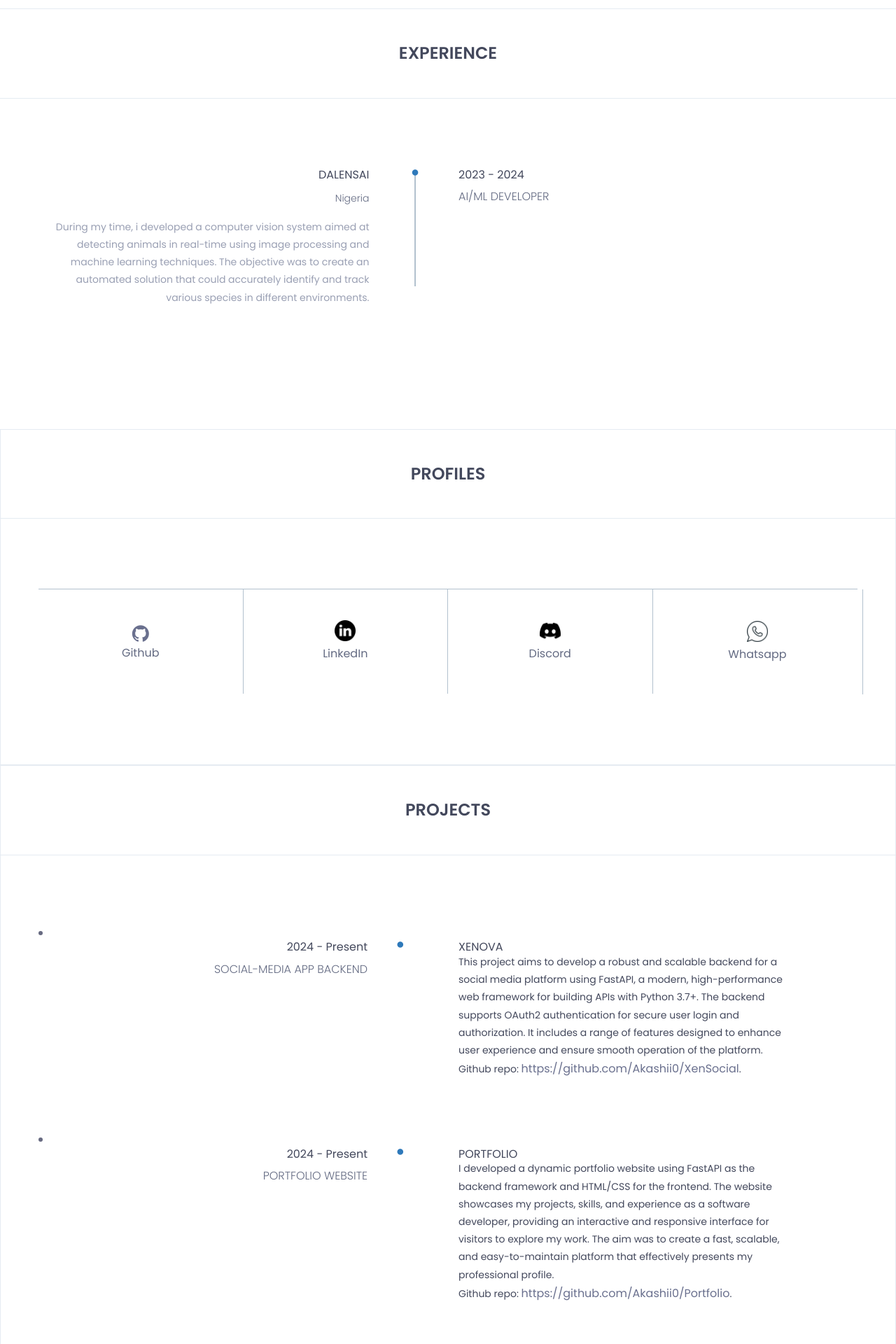
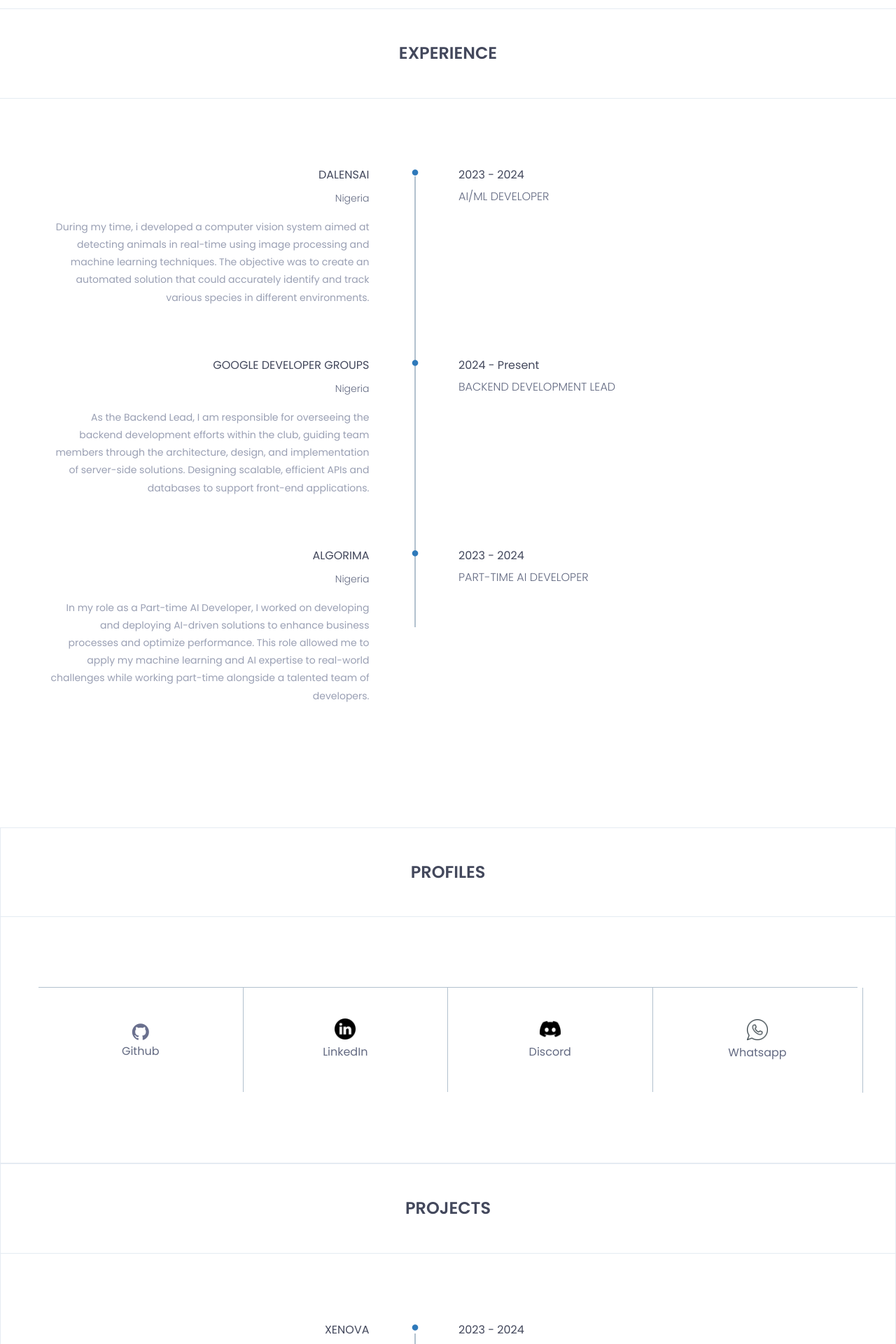
Before and after one commit to Akashii0/Portfolio, a FastAPI app: page / in a window 1280 px wide. Shown: the part 3144-5064 px from the top of the page at 70% size. Run offline with FastAPI, Linux system fonts and the light colour scheme; some libraries are stand-ins or nearby versions.

Commit message:
Updated index.html :DD

```diff
--- a/templates/index.html
+++ b/templates/index.html
@@ -355,6 +355,82 @@
 								</div><!--/.single-timeline-box-->
 							</li>
 
+							<li>
+								<div class="single-timeline-box fix">
+									<div class="row">
+										<div class="col-md-offset-1 col-md-5 experience-time-responsive">
+											<div class="experience-time">
+												<h2>
+													<span><i class="fa fa-circle" aria-hidden="true"></i></span>
+													2024 - Present
+												</h2>
+												<h3>Backend Development Lead</h3>
+											</div><!--/.experience-time-->
+										</div><!--/.col-->
+										<div class="col-md-5">
+											<div class="timeline">
+												<div class="timeline-content text-right">
+													<h4 class="title">
+														Google Developer Groups
+													</h4>
+													<h5>Nigeria</h5>
+													<p class="description">
+														As the Backend Lead, I am responsible for overseeing the backend development efforts within the club, guiding team members through the architecture, design, and implementation of server-side solutions. Designing scalable, efficient APIs and databases to support front-end applications.
+													</p>
+												</div><!--/.timeline-content-->
+											</div><!--/.timeline-->
+										</div><!--/.col-->
+										<div class="col-md-offset-1 col-md-5 experience-time-main">
+											<div class="experience-time">
+												<h2>
+													<span><i class="fa fa-circle" aria-hidden="true"></i></span>
+													2024 - Present
+												</h2>
+												<h3>Backend Development Lead</h3>
+											</div><!--/.experience-time-->
+										</div><!--/.col-->
+									</div>
+								</div><!--/.single-timeline-box-->
+							</li>
+
+							<li>
+								<div class="single-timeline-box fix">
+									<div class="row">
+										<div class="col-md-offset-1 col-md-5 experience-time-responsive">
+											<div class="experience-time">
+												<h2>
+													<span><i class="fa fa-circle" aria-hidden="true"></i></span>
+													2023 - 2024
+												</h2>
+												<h3>Part-time AI Developer</h3>
+											</div><!--/.experience-time-->
+										</div><!--/.col-->
+										<div class="col-md-5">
+											<div class="timeline">
+												<div class="timeline-content text-right">
+													<h4 class="title">
+														Algorima
+													</h4>
+													<h5>Nigeria</h5>
+													<p class="description">
+														In my role as a Part-time AI Developer, I worked on developing and deploying AI-driven solutions to enhance business processes and optimize performance. This role allowed me to apply my machine learning and AI expertise to real-world challenges while working part-time alongside a talented team of developers.
+													</p>
+												</div><!--/.timeline-content-->
+											</div><!--/.timeline-->
+										</div><!--/.col-->
+										<div class="col-md-offset-1 col-md-5 experience-time-main">
+											<div class="experience-time">
+												<h2>
+													<span><i class="fa fa-circle" aria-hidden="true"></i></span>
+													2023 - 2024
+												</h2>
+												<h3>Part-time AI Developer</h3>
+											</div><!--/.experience-time-->
+										</div><!--/.col-->
+									</div>
+								</div><!--/.single-timeline-box-->
+							</li>
+
 						</ul>
 					</div><!--.main-timeline-->
 				</div><!--.experience-content-->
@@ -438,38 +514,48 @@
 
 	<!--portfolio start -->
 	<section id="portfolio" class="portfolio">
-		<div class="portfolio-details">
-			<div class="section-heading text-center">
-				<h2>Projects</h2>
-			</div>
-			<div class="container">
-				<div class="portfolio-content">
-					<div class="isotope">
-						<div class="row">
+		<div class="section-heading text-center">
+			<h2>Projects</h2>
+		</div>
+		<div class="container">
+			<div class="experience-content">
+					<div class="main-timeline">
+						<ul>
 
 							<li>
 								<div class="single-timeline-box fix">
 									<div class="row">
-										<div class="col-md-5">
-											<div class="experience-time text-right">
-												<h2>2024 - Present</h2>
+										<div class="col-md-offset-1 col-md-5 experience-time-responsive">
+											<div class="experience-time">
+												<h2>
+													<span><i class="fa fa-circle" aria-hidden="true"></i></span>
+													2023 - 2024
+												</h2>
 												<h3>Social-Media app Backend</h3>
 											</div><!--/.experience-time-->
 										</div><!--/.col-->
-										<div class="col-md-offset-1 col-md-5">
+										<div class="col-md-5">
 											<div class="timeline">
-												<div class="timeline-content">
+												<div class="timeline-content text-right">
 													<h4 class="title">
-														<span><i class="fa fa-circle" aria-hidden="true"></i></span>
 														Xenova
 													</h4>
-
+													<h5>Nigeria</h5>
 													<p class="description">
 														This project aims to develop a robust and scalable backend for a social media platform using FastAPI, a modern, high-performance web framework for building APIs with Python 3.7+. The backend supports OAuth2 authentication for secure user login and authorization. It includes a range of features designed to enhance user experience and ensure smooth operation of the platform.
 													</p>
 													<p>Github repo: <a href="https://github.com/Akashii0/XenSocial">https://github.com/Akashii0/XenSocial</a>.</p>
 												</div><!--/.timeline-content-->
 											</div><!--/.timeline-->
+										</div><!--/.col-->
+										<div class="col-md-offset-1 col-md-5 experience-time-main">
+											<div class="experience-time">
+												<h2>
+													<span><i class="fa fa-circle" aria-hidden="true"></i></span>
+													2023 - 2024
+												</h2>
+												<h3>Backend Development</h3>
+											</div><!--/.experience-time-->
 										</div><!--/.col-->
 									</div>
 								</div><!--/.single-timeline-box-->
@@ -478,25 +564,37 @@
 							<li>
 								<div class="single-timeline-box fix">
 									<div class="row">
-										<div class="col-md-5">
-											<div class="experience-time text-right">
-												<h2>2024 - Present</h2>
+										<div class="col-md-offset-1 col-md-5 experience-time-responsive">
+											<div class="experience-time">
+												<h2>
+													<span><i class="fa fa-circle" aria-hidden="true"></i></span>
+													2024 - Present
+												</h2>
 												<h3>Portfolio website</h3>
 											</div><!--/.experience-time-->
 										</div><!--/.col-->
-										<div class="col-md-offset-1 col-md-5">
+										<div class="col-md-5">
 											<div class="timeline">
-												<div class="timeline-content">
+												<div class="timeline-content text-right">
 													<h4 class="title">
-														<span><i class="fa fa-circle" aria-hidden="true"></i></span>
-														Portfolio
+														Portfolio website
 													</h4>
-
+													<h5>Nigeria</h5>
 													<p class="description">
 														I developed a dynamic portfolio website using FastAPI as the backend framework and HTML/CSS for the frontend. The website showcases my projects, skills, and experience as a software developer, providing an interactive and responsive interface for visitors to explore my work. The aim was to create a fast, scalable, and easy-to-maintain platform that effectively presents my professional profile.
+													</p>
 													<p>Github repo: <a href="https://github.com/Akashii0/Portfolio">https://github.com/Akashii0/Portfolio</a>.</p>
 												</div><!--/.timeline-content-->
 											</div><!--/.timeline-->
+										</div><!--/.col-->
+										<div class="col-md-offset-1 col-md-5 experience-time-main">
+											<div class="experience-time">
+												<h2>
+													<span><i class="fa fa-circle" aria-hidden="true"></i></span>
+													2024 - Present
+												</h2>
+												<h3>FullStacks</h3>
+											</div><!--/.experience-time-->
 										</div><!--/.col-->
 									</div>
 								</div><!--/.single-timeline-box-->
@@ -505,35 +603,47 @@
 							<li>
 								<div class="single-timeline-box fix">
 									<div class="row">
+										<div class="col-md-offset-1 col-md-5 experience-time-responsive">
+											<div class="experience-time">
+												<h2>
+													<span><i class="fa fa-circle" aria-hidden="true"></i></span>
+													2023 - 2024
+												</h2>
+												<h3>XenBot</h3>
+											</div><!--/.experience-time-->
+										</div><!--/.col-->
 										<div class="col-md-5">
-											<div class="experience-time text-right">
-												<h2>2023 - 2024</h2>
+											<div class="timeline">
+												<div class="timeline-content text-right">
+													<h4 class="title">
+														XenBot
+													</h4>
+													<h5>Nigeria</h5>
+													<p class="description">
+														I developed a personal chatbot application designed to assist users with everyday tasks, provide information, and engage in natural conversations. The chatbot utilizes Natural Language Processing (NLP) techniques to understand and respond to user queries in real-time. The goal of the project was to create a user-friendly, AI-powered assistant that can help streamline daily activities and provide quick access to information.
+													</p>
+													<!-- <p>Github repo: <a href="https://github.com/Akashii0/Portfolio">https://github.com/Akashii0/Portfolio</a>.</p> -->
+												</div><!--/.timeline-content-->
+											</div><!--/.timeline-->
+										</div><!--/.col-->
+										<div class="col-md-offset-1 col-md-5 experience-time-main">
+											<div class="experience-time">
+												<h2>
+													<span><i class="fa fa-circle" aria-hidden="true"></i></span>
+													2023 - 2024
+												</h2>
 												<h3>AI/ML Developer</h3>
 											</div><!--/.experience-time-->
 										</div><!--/.col-->
-										<div class="col-md-offset-1 col-md-5">
-											<div class="timeline">
-												<div class="timeline-content">
-													<h4 class="title">
-														<span><i class="fa fa-circle" aria-hidden="true"></i></span>
-														XenBot
-													</h4>
-													<h5></h5>
-													<p class="description">
-														I developed a personal chatbot application designed to assist users with everyday tasks, provide information, and engage in natural conversations. The chatbot utilizes Natural Language Processing (NLP) techniques to understand and respond to user queries in real-time. The goal of the project was to create a user-friendly, AI-powered assistant that can help streamline daily activities and provide quick access to information.
-													</p>
-												</div><!--/.timeline-content-->
-											</div><!--/.timeline-->
-										</div><!--/.col-->
 									</div>
-								</div>
+								</div><!--/.single-timeline-box-->
 							</li>
 
-						</div>
-					</div>
-				</div>
-			</div>
+						</ul>
+					</div><!--.main-timeline-->
+				</div><!--.experience-content-->
 		</div>
+
 	</section>
 
 	<!--contact start -->
```
